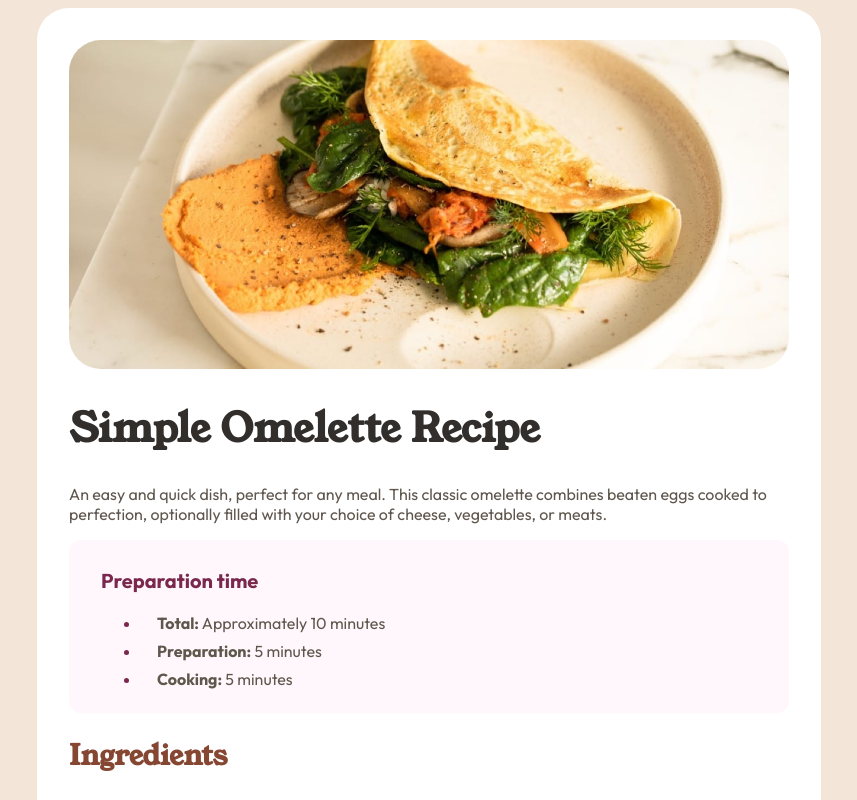
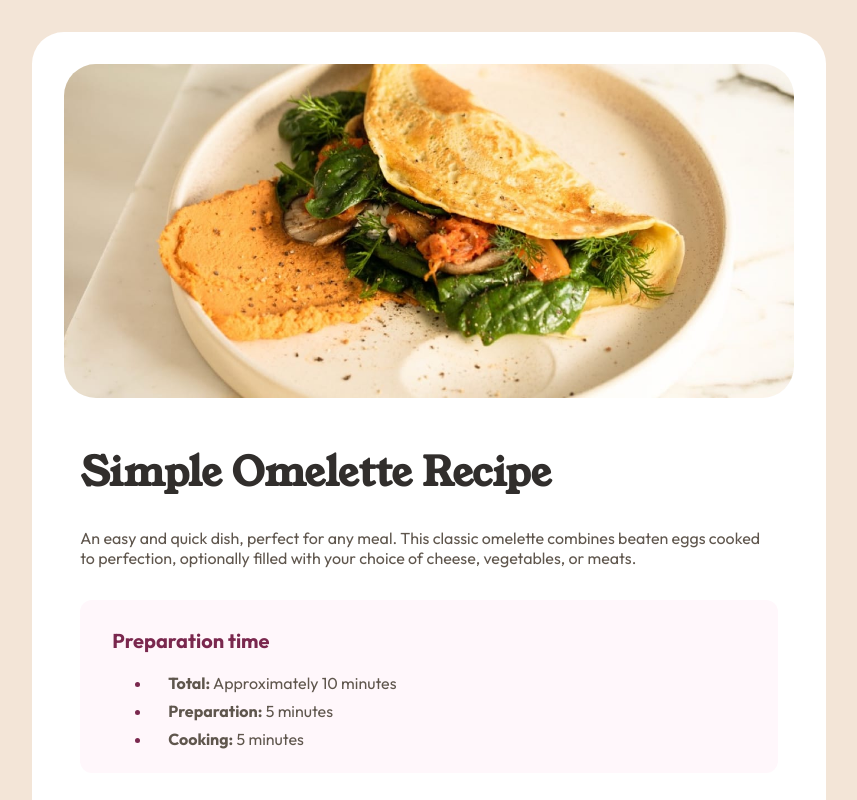
Before and after one commit to marianafantini/recipe-page-vuejs, a Vue app: page / in a window 1280 px wide. Shown: the top 800 px of the page, without its empty margins (211-1068 px from the left). Built offline with nearby package versions, Linux system fonts and the light colour scheme; the HTML template or start-up script is replaced by a standard one.

Commit message:
improve for tablet and mobile

```diff
--- a/src/App.vue
+++ b/src/App.vue
@@ -47,7 +47,7 @@ const recipe = {
 </script>
 
 <template>
-  <div class="content-wrapper">
+  <div class="recipe-wrapper">
     <header>
       <RecipeName :recipe="recipe"></RecipeName>
     </header>
@@ -58,24 +58,31 @@ const recipe = {
 
 <style scoped>
 
-.content-wrapper {
+header {
+  width: 100%;
+}
+
+.recipe-wrapper {
   display: flex;
   flex-direction: column;
-  width: 100%;
   background-color: var(--white);
-  padding: 2rem;
-  border-radius: 2rem;
+  margin: 0;
 }
 
 @media (min-width: 48rem) {
-  .content-wrapper {
+  .recipe-wrapper {
     width: 85%;
+    padding: 2rem;
+    border-radius: 2rem;
+    margin: 2rem 0;
   }
 }
 
 @media (min-width: 60rem) {
-  .content-wrapper {
+  .recipe-wrapper {
     width: 60%;
+    padding: 2rem;
+    border-radius: 2rem;
   }
 }
 
--- a/src/assets/main.css
+++ b/src/assets/main.css
@@ -15,8 +15,9 @@
 
 #app {
   max-width: 1280px;
-  margin: 0 auto;
-  padding: 2rem;
+  width: 100%;
+  margin: 0 0;
+  padding: 0;
   font-weight: normal;
   font-family: 'Outfit', sans-serif;
   display: flex;
@@ -67,14 +68,20 @@ a,
   }
 }
 
-@media (min-width: 1024px) {
+body {
+  margin: 0;
+}
+
+@media (min-width: 48rem) {
   body {
     display: flex;
     place-items: center;
+    margin: auto;
   }
 
   #app {
     padding: 0 2rem;
+    margin: 0 auto;
   }
 }
 
--- a/src/components/RecipeContent.vue
+++ b/src/components/RecipeContent.vue
@@ -10,13 +10,19 @@ const props = defineProps(['recipe']);
 </script>
 
 <template>
-  <RecipePreparation :preparationTime="recipe.preparationTime"></RecipePreparation>
-  <RecipeIngredients :ingredients="recipe.ingredients"></RecipeIngredients>
-  <Divider></Divider>
-  <RecipeInstructions :instructions="recipe.instructions"></RecipeInstructions>
-  <RecipeNutrition :nutrition="recipe.nutrition"></RecipeNutrition>
+  <div class="content-wrapper">
+    <RecipePreparation :preparationTime="recipe.preparationTime"></RecipePreparation>
+    <RecipeIngredients :ingredients="recipe.ingredients"></RecipeIngredients>
+    <Divider></Divider>
+    <RecipeInstructions :instructions="recipe.instructions"></RecipeInstructions>
+    <Divider></Divider>
+    <RecipeNutrition :nutrition="recipe.nutrition"></RecipeNutrition>
+  </div>
 </template>
 
 <style scoped>
-
+.content-wrapper {
+  padding: 0 1rem;
+  margin-top: 0;
+}
 </style>
--- a/src/components/RecipeName.vue
+++ b/src/components/RecipeName.vue
@@ -6,15 +6,23 @@ const props = defineProps(['recipe'])
 <template class="wrapper">
   <img src="/public/images/image-omelette.jpeg"
        alt="Image of an omelette"
-       class="recipe-image"  />
-  <h1 class="font-young color-stone-900">{{props.recipe.name}}</h1>
-  <p class="description color-stone-600">{{props.recipe.description}}</p>
+       class="recipe-image"/>
+  <div class="text-content">
+    <h1 class="font-young color-stone-900">{{ props.recipe.name }}</h1>
+    <p class="description color-stone-600">{{ props.recipe.description }}</p>
+  </div>
 </template>
 
 <style scoped>
 
 h1 {
-  font-size: 2.5rem;
+  font-size: 2.25rem;
+}
+
+@media (min-width: 48rem) {
+  h1 {
+    font-size: 2.5rem;
+  }
 }
 
 .description {
@@ -24,12 +32,22 @@ h1 {
 .wrapper {
   display: flex;
   flex-direction: column;
+  width: 100%;
+  padding: 1rem;
 }
 
 .recipe-image {
   height: auto;
   width: 100%;
-  border-radius: 2rem;
 }
 
+.text-content {
+  padding: 1rem;
+}
+
+@media (min-width: 48rem) {
+  .recipe-image {
+    border-radius: 2rem;
+  }
+}
 </style>
```
